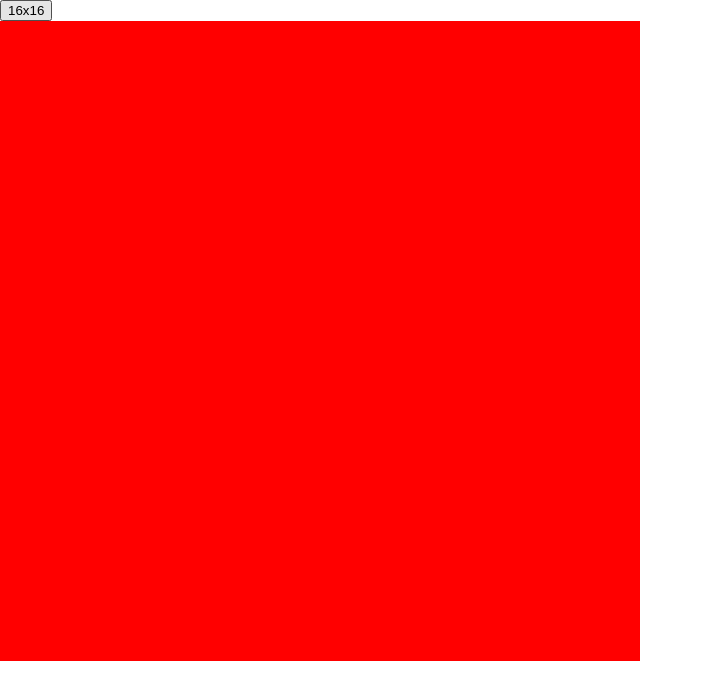
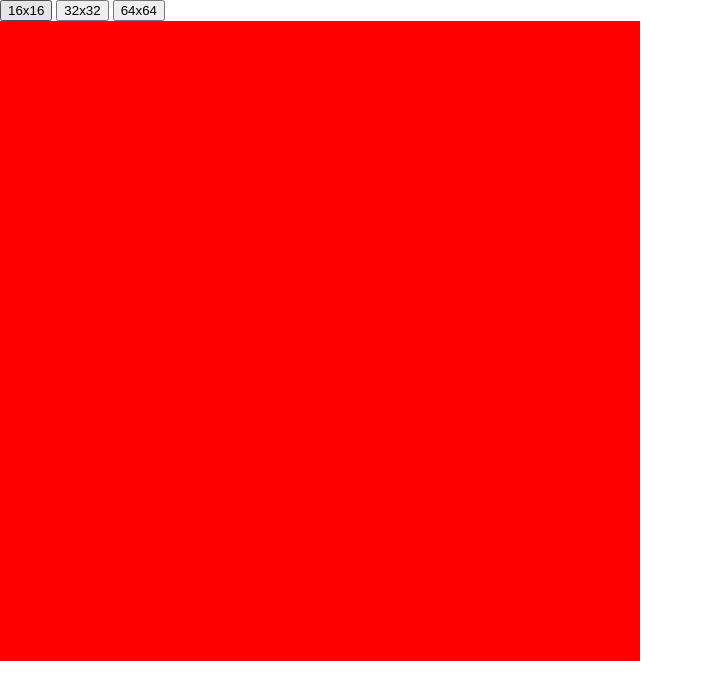
Before and after one commit to AlinTimofte/etch-a-sketch, a plain HTML site: page index.html in a window 1280 px wide. Shown: the whole page, without its empty margins (0-703 px from the left). Drawn offline with Linux system fonts and the light colour scheme.

Commit message:
add 32 and 64 grid buttons

```diff
--- a/index.html
+++ b/index.html
@@ -9,6 +9,8 @@
     </head>
     <body>
         <button onclick="setGridSize(16)">16x16</button>
+        <button onclick="setGridSize(32)">32x32</button>
+        <button onclick="setGridSize(64)">64x64</button>
         <div id="paint" ondragstart="event.preventDefault()" ondrop="event.preventDefault()"></div>
     </body>
 </html>
```
